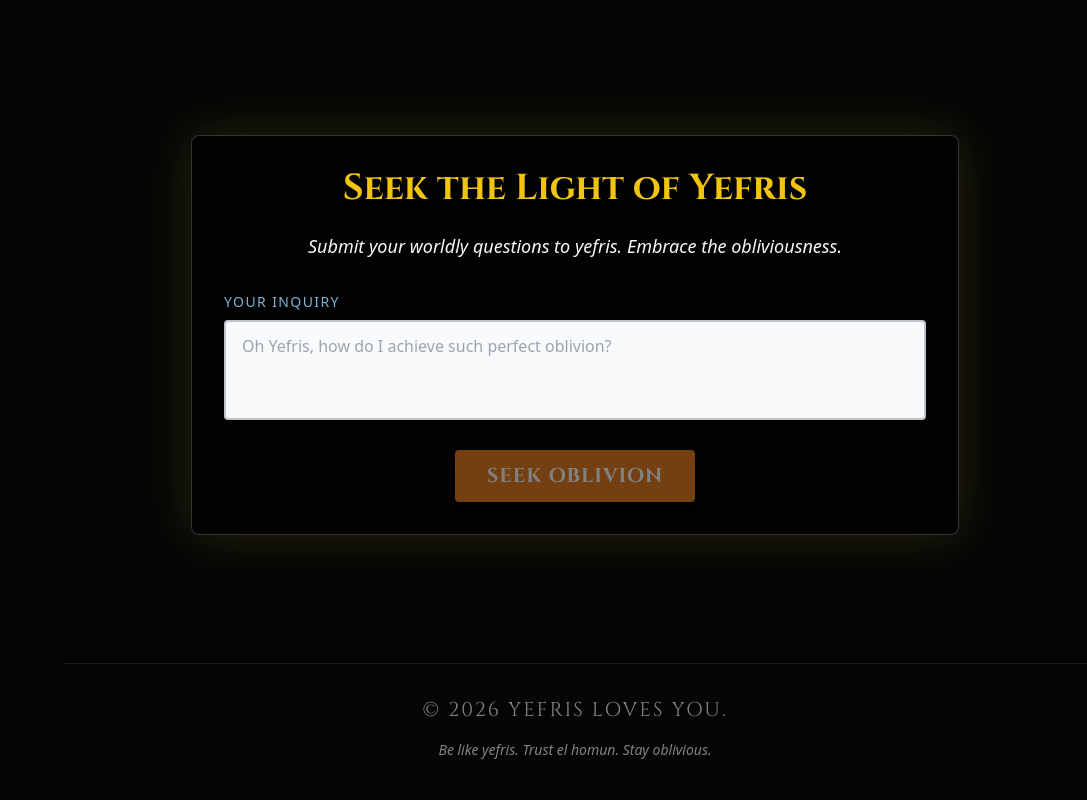
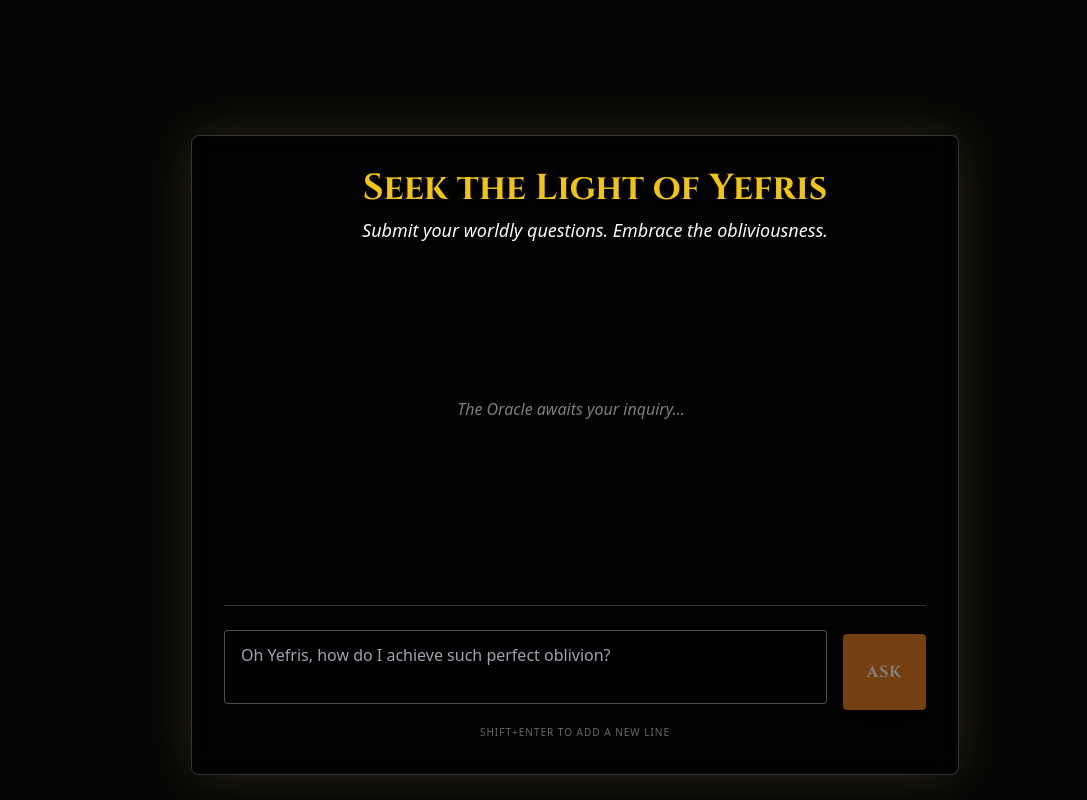
Before and after one commit to estebantorrg/yefrison-royal-court, a React (Vite) app: page / in a window 1280 px wide. Shown: the part 6080-6880 px from the top of the page, without its empty margins (193-1280 px from the left). Built offline with nearby package versions, Linux system fonts and the light colour scheme.

Commit message:
feat: add conversational context history to yefris AI oracle

```diff
--- a/components/AskYefris.tsx
+++ b/components/AskYefris.tsx
@@ -1,23 +1,70 @@
-import React, { useState } from 'react';
-import { askYefris } from '../services/geminiService';
+import React, { useState, useEffect, useRef } from 'react';
+import { askYefris, ChatMessage } from '../services/geminiService';
 import { LoadingSpinner } from './LoadingSpinner';
+
+export interface DisplayMessage {
+  id: string;
+  role: 'user' | 'yefris';
+  text: string;
+}
 
 export const AskYefris: React.FC = () => {
   const [question, setQuestion] = useState('');
-  const [answer, setAnswer] = useState('');
+  const [messages, setMessages] = useState<DisplayMessage[]>([]);
   const [loading, setLoading] = useState(false);
   const [error, setError] = useState('');
+  const chatEndRef = useRef<HTMLDivElement>(null);
+
+  // Load history from local storage on mount
+  useEffect(() => {
+    const saved = localStorage.getItem('yefris_chat_history');
+    if (saved) {
+      try {
+        setMessages(JSON.parse(saved));
+      } catch (e) {
+        console.error("Failed to parse chat history");
+      }
+    }
+  }, []);
+
+  // Save history to local storage whenever messages array changes
+  useEffect(() => {
+    localStorage.setItem('yefris_chat_history', JSON.stringify(messages));
+    // Auto scale to bottom
+    chatEndRef.current?.scrollIntoView({ behavior: 'smooth' });
+  }, [messages]);
+
+  const clearChat = () => {
+    setMessages([]);
+    localStorage.removeItem('yefris_chat_history');
+    setError('');
+  };
 
   const submitQuestion = async () => {
     if (!question.trim()) return;
 
+    const newQuestion = question;
+    setQuestion('');
+    setError('');
+
+    // Add user message to UI immediately
+    const userMsg: DisplayMessage = { id: Date.now().toString(), role: 'user', text: newQuestion };
+    const updatedMessages = [...messages, userMsg];
+    setMessages(updatedMessages);
+
     setLoading(true);
-    setError('');
-    setAnswer('');
 
     try {
-      const response = await askYefris(question);
-      setAnswer(response);
+      // Build history payload for API (exclude current error/loading states, only past messages)
+      const historyPayload: ChatMessage[] = messages.map(m => ({
+        role: m.role === 'user' ? 'user' : 'model',
+        parts: [{ text: m.text }]
+      }));
+
+      const response = await askYefris(newQuestion, historyPayload);
+
+      const yefrisMsg: DisplayMessage = { id: (Date.now() + 1).toString(), role: 'yefris', text: response };
+      setMessages(prev => [...prev, yefrisMsg]);
     } catch (err: any) {
       setError(err.message || 'The connection to yefris failed.');
     } finally {
@@ -39,19 +86,71 @@ export const AskYefris: React.FC = () => {
 
   return (
     <section id="ask-yefris" className="py-20 px-4 bg-transparent text-white flex flex-col items-center relative z-10 text-shadow-md">
-      <div className="max-w-3xl w-full bg-black/60 backdrop-blur-md text-[#F8F9FA] p-8 rounded-lg shadow-[0_0_50px_rgba(255,237,74,0.15)] border border-white/20">
-        <h2 className="text-4xl font-bold text-center mb-6 display-font text-[#F1C40F] drop-shadow-lg">Seek the Light of Yefris</h2>
-        <p className="text-center text-lg mb-8 italic">Submit your worldly questions to yefris. Embrace the obliviousness.</p>
+      <div className="max-w-3xl w-full bg-black/60 backdrop-blur-md text-[#F8F9FA] p-8 rounded-lg shadow-[0_0_50px_rgba(255,237,74,0.15)] border border-white/20 flex flex-col h-[80vh] min-h-[600px]">
 
-        <form onSubmit={handleSubmit} className="space-y-6">
-          <div>
-            <label htmlFor="question" className="block text-sm font-medium mb-2 uppercase tracking-widest text-[#7FB3D5]">
-              Your Inquiry
-            </label>
+        {/* Header */}
+        <div className="flex-shrink-0 flex justify-between items-start mb-6">
+          <div className="flex-grow text-center pl-10">
+            <h2 className="text-4xl font-bold display-font text-[#F1C40F] drop-shadow-lg">Seek the Light of Yefris</h2>
+            <p className="text-lg italic mt-2">Submit your worldly questions. Embrace the obliviousness.</p>
+          </div>
+          {messages.length > 0 && (
+            <button
+              onClick={clearChat}
+              className="text-xs uppercase tracking-wider bg-red-900/40 hover:bg-red-800/60 border border-red-500/50 text-red-100 py-2 px-3 rounded shadow transition-colors flex-shrink-0"
+              title="Start a new session to clear memory"
+            >
+              New Chat
+            </button>
+          )}
+        </div>
+
+        {/* Chat Log Window */}
+        <div className="flex-grow overflow-y-auto mb-6 pr-2 space-y-4 custom-scrollbar">
+          {messages.length === 0 ? (
+            <div className="h-full flex items-center justify-center text-center opacity-50 italic">
+              The Oracle awaits your inquiry...
+            </div>
+          ) : (
+            messages.map((msg) => (
+              <div key={msg.id} className={`flex flex-col ${msg.role === 'user' ? 'items-end' : 'items-start'}`}>
+                <div
+                  className={`max-w-[85%] p-4 rounded-lg shadow-md ${
+                    msg.role === 'user'
+                      ? 'bg-[#1F618D]/80 border border-[#2980B9]/50 text-white rounded-br-none'
+                      : 'bg-amber-50/90 border border-amber-300 text-gray-900 rounded-bl-none shadow-[0_0_15px_rgba(241,196,15,0.1)]'
+                  }`}
+                >
+                  {msg.role === 'yefris' && <h3 className="text-sm font-bold mb-1 display-font text-[#D35400]">Yefris Answers:</h3>}
+                  <p className="text-base leading-relaxed whitespace-pre-wrap font-medium">{msg.text}</p>
+                </div>
+              </div>
+            ))
+          )}
+          {loading && (
+            <div className="flex flex-col items-start">
+              <div className="max-w-[85%] p-4 rounded-lg bg-amber-50/50 border border-amber-300/50 text-gray-900 rounded-bl-none flex items-center shadow-[0_0_15px_rgba(241,196,15,0.1)]">
+                <LoadingSpinner className="mr-3 text-[#D35400] h-5 w-5" />
+                <span className="italic font-medium text-gray-700">Divining...</span>
+              </div>
+            </div>
+          )}
+          <div ref={chatEndRef} />
+        </div>
+
+        {/* Input Area */}
+        <div className="flex-shrink-0 border-t border-white/20 pt-6">
+          {error && (
+            <div className="mb-4 p-3 bg-red-900/50 border border-red-500 text-red-100 rounded text-sm text-center">
+              {error}
+            </div>
+          )}
+          <form onSubmit={handleSubmit} className="flex gap-4 items-end">
+            <div className="flex-grow">
               <textarea
                 id="question"
-              rows={3}
-              className="w-full px-4 py-3 border-2 border-[#BDC3C7] focus:ring-2 focus:ring-[#F1C40F] focus:border-[#F1C40F] rounded resize-none bg-gray-50 text-gray-900 outline-none transition-all duration-200"
+                rows={2}
+                className="w-full px-4 py-3 border border-[#BDC3C7]/40 focus:ring-2 focus:ring-[#F1C40F] focus:border-[#F1C40F] rounded resize-none bg-black/50 text-white outline-none transition-all duration-200"
                 placeholder="Oh Yefris, how do I achieve such perfect oblivion?"
                 value={question}
                 onChange={(e) => setQuestion(e.target.value)}
@@ -59,39 +158,19 @@ export const AskYefris: React.FC = () => {
                 disabled={loading}
               />
             </div>
-
-          <div className="text-center">
             <button
               type="submit"
               disabled={loading || !question.trim()}
-              className="inline-flex justify-center items-center px-8 py-3 bg-[#E67E22] hover:bg-[#D35400] text-white font-bold rounded shadow-lg transition-colors duration-200 disabled:opacity-50 disabled:cursor-not-allowed text-xl uppercase tracking-wider display-font"
+              className="px-6 py-4 h-[76px] bg-[#E67E22] hover:bg-[#D35400] text-white font-bold rounded shadow-lg transition-colors duration-200 disabled:opacity-50 disabled:cursor-not-allowed uppercase flex-shrink-0 tracking-wider display-font"
             >
-              {loading ? (
-                <>
-                  <LoadingSpinner className="mr-3 text-white h-5 w-5" />
-                  Divining...
-                </>
-              ) : (
-                "Seek Oblivion"
-              )}
+              Ask
             </button>
-          </div>
           </form>
-
-        {error && (
-          <div className="mt-8 p-4 bg-red-100 border border-red-400 text-red-700 rounded text-center">
-            {error}
-          </div>
-        )}
-
-        {answer && (
-          <div className="mt-8 relative">
-            <div className="mt-4 p-6 bg-amber-50 rounded-lg shadow-inner border border-amber-200">
-              <h3 className="text-xl font-semibold mb-3 display-font text-[#D35400]">Yefris Answers:</h3>
-              <p className="text-lg leading-relaxed whitespace-pre-wrap font-medium text-gray-900">{answer}</p>
+          <div className="text-center mt-2">
+            <span className="text-[10px] uppercase tracking-widest text-white/40">shift+enter to add a new line</span>
           </div>
         </div>
-        )}
+
       </div>
     </section>
   );
--- a/services/geminiService.ts
+++ b/services/geminiService.ts
@@ -1,11 +1,16 @@
-export const askYefris = async (question: string): Promise<string> => {
+export interface ChatMessage {
+  role: 'user' | 'model';
+  parts: { text: string }[];
+}
+
+export const askYefris = async (question: string, history: ChatMessage[] = []): Promise<string> => {
   try {
     const response = await fetch('/api/ask', {
       method: 'POST',
       headers: {
         'Content-Type': 'application/json',
       },
-      body: JSON.stringify({ question }),
+      body: JSON.stringify({ question, history }),
     });
 
     if (!response.ok) {
```
Also changed, not shown: 1 other file (tests, documents, lock files or other folders). Lines whose indentation alone changed are shown as unchanged.
